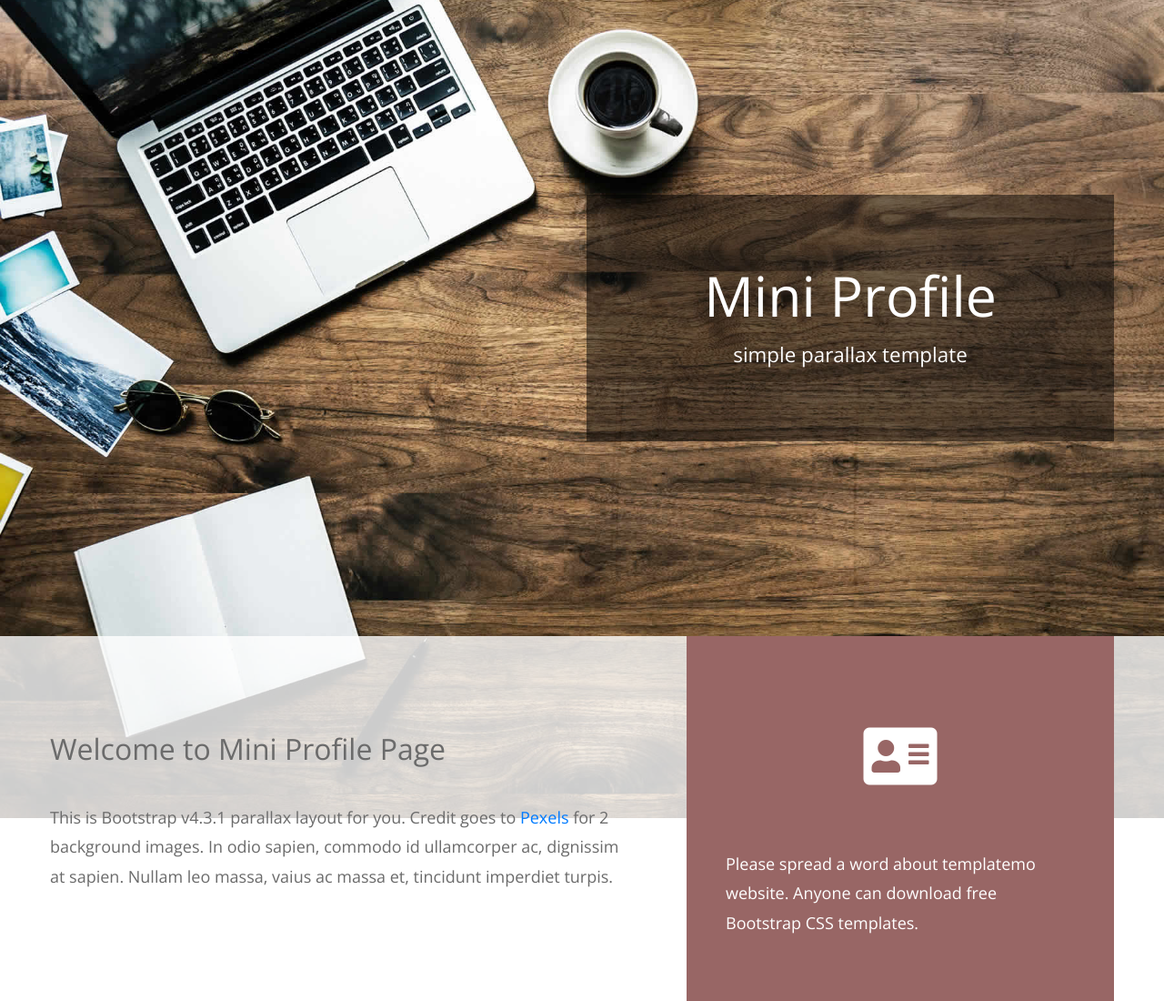
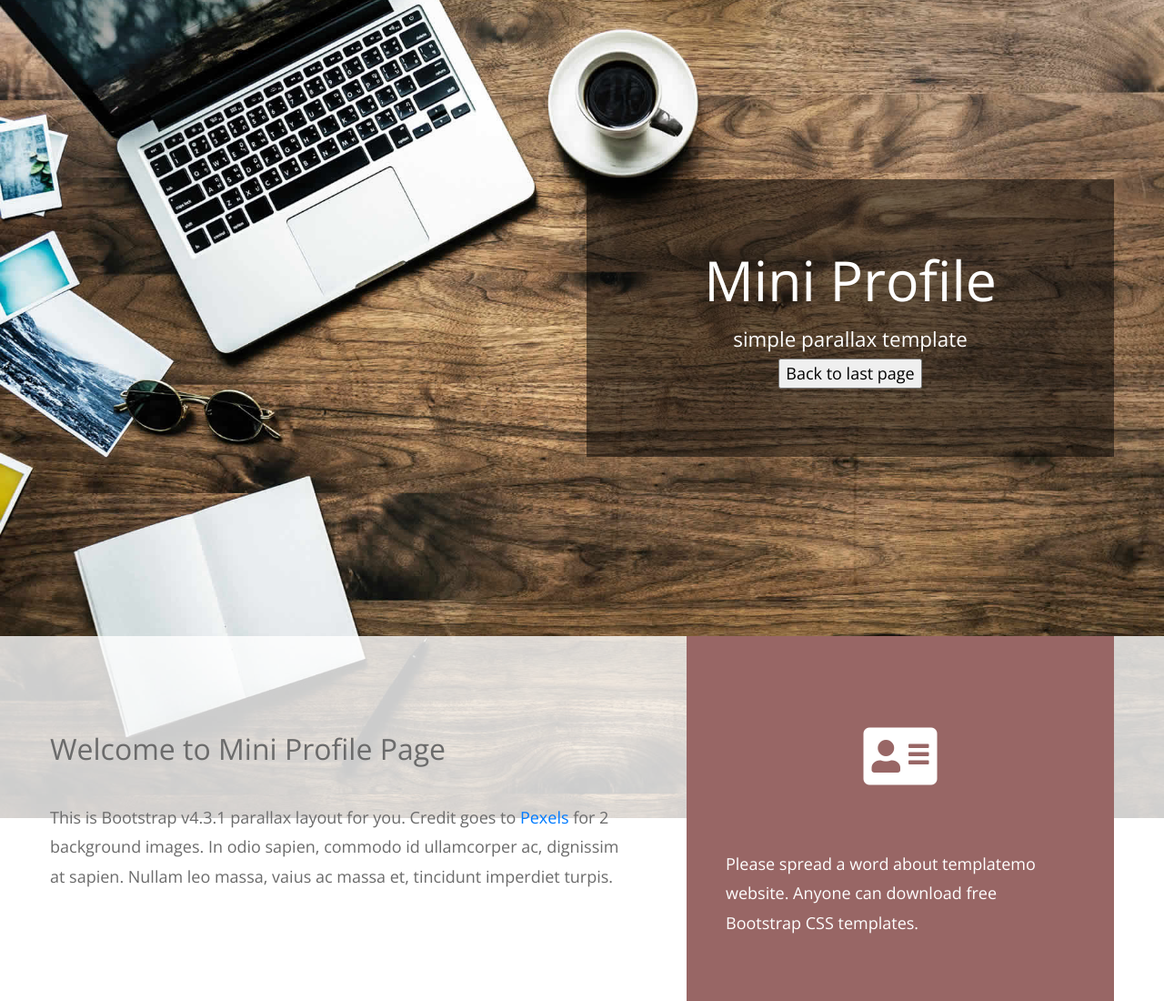
Before and after one commit to TaiNing0804/templatemo_530_mini_profile, a plain HTML site: page index.html in a window 1280 px wide. Shown: the top 1100 px of the page at 91% size. Drawn offline with nearby package versions, Linux system fonts and the light colour scheme.

Commit message:
Update index.html

```diff
--- a/index.html
+++ b/index.html
@@ -27,6 +27,7 @@ https://templatemo.com/tm-530-mini-profile
               <div class="tm-brand-container text-center">
                 <h1 class="tm-brand-name">Mini Profile</h1>
                 <p class="tm-brand-description mb-0">simple parallax template</p>
+                <input type="button" value="Back to last page" onclick="location.href='file:///Users/daining/Desktop/hello.html'">
               </div>
             </div>
           </div>
```
